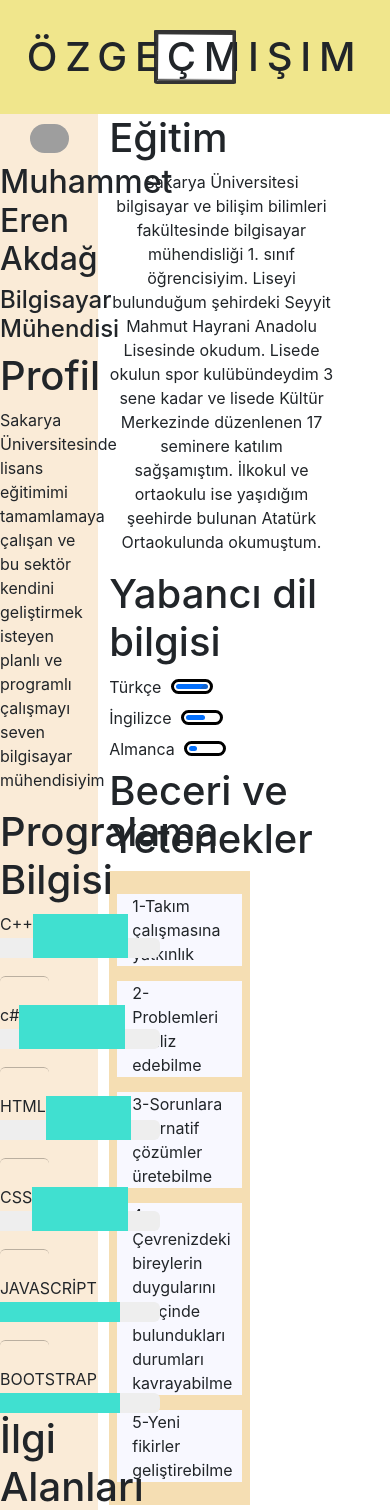
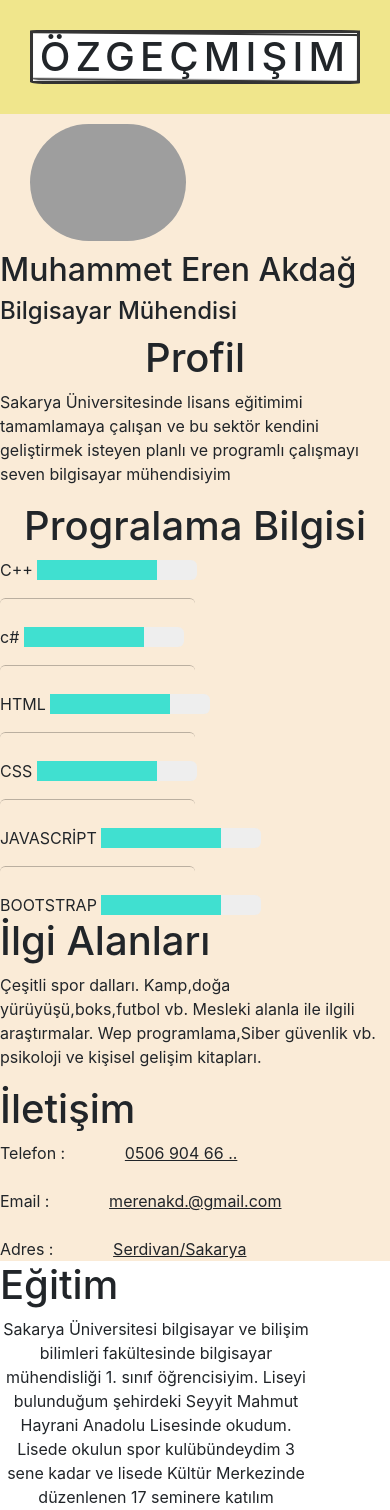
Before and after one commit to EEreen/WebTeknolojileriProje, a PHP site: page /Ozgecmis.html in a window 390 px wide. Shown: the part 58-1568 px from the top of the page. Run offline with PHP 8.4, Linux system fonts and the light colour scheme; some libraries are stand-ins or nearby versions; grey boxes are pictures that could not be loaded.

Commit message:
WebTeknolojiProjeKod

```diff
--- a/WebTeknolojiProjeKod/Proje/Ozgecmis.css
+++ b/WebTeknolojiProjeKod/Proje/Ozgecmis.css
@@ -1,4 +1,3 @@
-
 .SayfaBaslik {
     width: 100%;
     background-color: khaki;
@@ -7,19 +6,19 @@
 }
 
 
+
 .SayfaBaslikicinde {
     display: flex;
     border: 3px solid #333333;
     font-size: 2.5rem;
     border-radius: 2% 6% 5% 4% / 1% 1% 2% 4%;
     text-transform: uppercase;
-    letter-spacing: 0.3ch;
+    letter-spacing: 0.2ch;
     background: #ffffff;
     position: relative;
     margin: auto;
     justify-content: center;
-    width: 25%;
-
+    width: 50%;
 }
 
 .SayfaBaslikicinde::before {
@@ -46,10 +45,11 @@
 }
 
 .ozgecmisYariKisim {
-    width: 25%;
+    width: 30%;
     background-color: none;
     background-color: antiquewhite;
     display: inline-block;
+    position: relative;
 }
 
 
@@ -88,7 +88,7 @@ progress {
 }
 
 .ogecmisDigerYariKisim {
-    width: 72%;
+    width: 60%;
     top: 0;
     float: right;
 }
@@ -182,3 +182,52 @@ progress {
     margin: 15px;
     font-size: 100%;
 }
+
+@media only screen and (max-width:700px) {
+    .ozgecmisYariKisim{
+        width: 100%;
+    }
+    .ogecmisDigerYariKisim{
+        width: 100%;
+    }
+
+    .SayfaBaslik {
+        width: 100%;
+        background-color: khaki;
+        padding: 30px;
+        margin: auto;
+    }
+
+
+
+    .SayfaBaslikicinde {
+        display: flex;
+        border: 3px solid #333333;
+        font-size: 2.5rem;
+        border-radius: 2% 6% 5% 4% / 1% 1% 2% 4%;
+        text-transform: uppercase;
+        letter-spacing: 0.2ch;
+        background: #ffffff;
+        position: relative;
+        margin: auto;
+        justify-content: center;
+        width: 100%;
+    }
+
+    .SayfaBaslikicinde::before {
+        content: '';
+        border: 2px solid #353535;
+        display: block;
+        width: 100%;
+        height: 100%;
+        position: absolute;
+        top: 50%;
+        left: 50%;
+        transform: translate3d(-50%, -50%, 0) scale(1.015) rotate(0.5deg);
+        border-radius: 1% 1% 2% 4% / 2% 6% 5% 4%;
+        margin: auto;
+
+    }
+
+
+}
--- a/WebTeknolojiProjeKod/Proje/Ozgecmis.html
+++ b/WebTeknolojiProjeKod/Proje/Ozgecmis.html
@@ -6,7 +6,7 @@
     <meta http-equiv="X-UA-Compatible" content="IE=edge">
     <meta name="viewport" content="width=device-width, initial-scale=1.0">
     <title>Özgeçmiş</title>
-    <link rel="stylesheet" href="../Proje/Ozgecmis.css">
+    <link rel="stylesheet" href="Ozgecmis.css">
     <link rel="stylesheet" href="../bootstrap-5.1.3-dist/css/bootstrap.min.css">
 
     <link href="//maxcdn.bootstrapcdn.com/bootstrap/4.0.0/css/bootstrap.min.css" rel="stylesheet" id="bootstrap-css">
```
